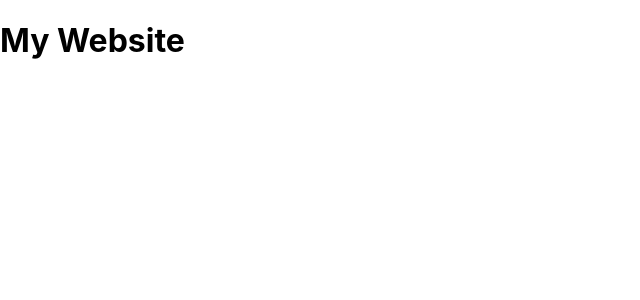
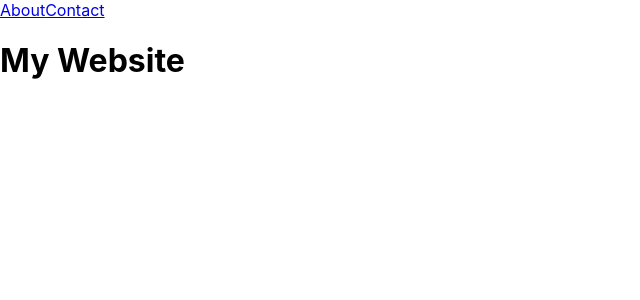
Before and after one commit to FernandoStark18/React.js-Essential-Training, a React (Create React App) app in the folder 8.- Generating a project with Create React App/react-app/: page / in a window 1280 px wide. Shown: the top 300 px of the page, without its empty margins (0-640 px from the left). Built offline with nearby package versions, Linux system fonts and the light colour scheme.

Commit message:
Incorporing the Link component

```diff
--- a/8.- Generating a project with Create React App/react-app/src/App.js
+++ b/8.- Generating a project with Create React App/react-app/src/App.js
@@ -1,8 +1,13 @@
 import "./App.css";
+import { Link } from "react-router-dom";
 
 export function Home() {
   return (
     <div>
+      <nav>
+        <Link to="/about">About</Link>
+        <Link to="/contact">Contact</Link>
+      </nav>
       <h1>My Website</h1>
     </div>
   );
@@ -11,6 +16,9 @@
 export function About() {
   return (
     <div>
+      <nav>
+        <Link to="/home">Back</Link>
+      </nav>
       <h1>About Us</h1>
     </div>
   );
@@ -19,6 +27,9 @@
 export function Contact() {
   return (
     <div>
+      <nav>
+        <Link to="/home">Back</Link>
+      </nav>
       <h1>Contact Us</h1>
     </div>
   );
```
